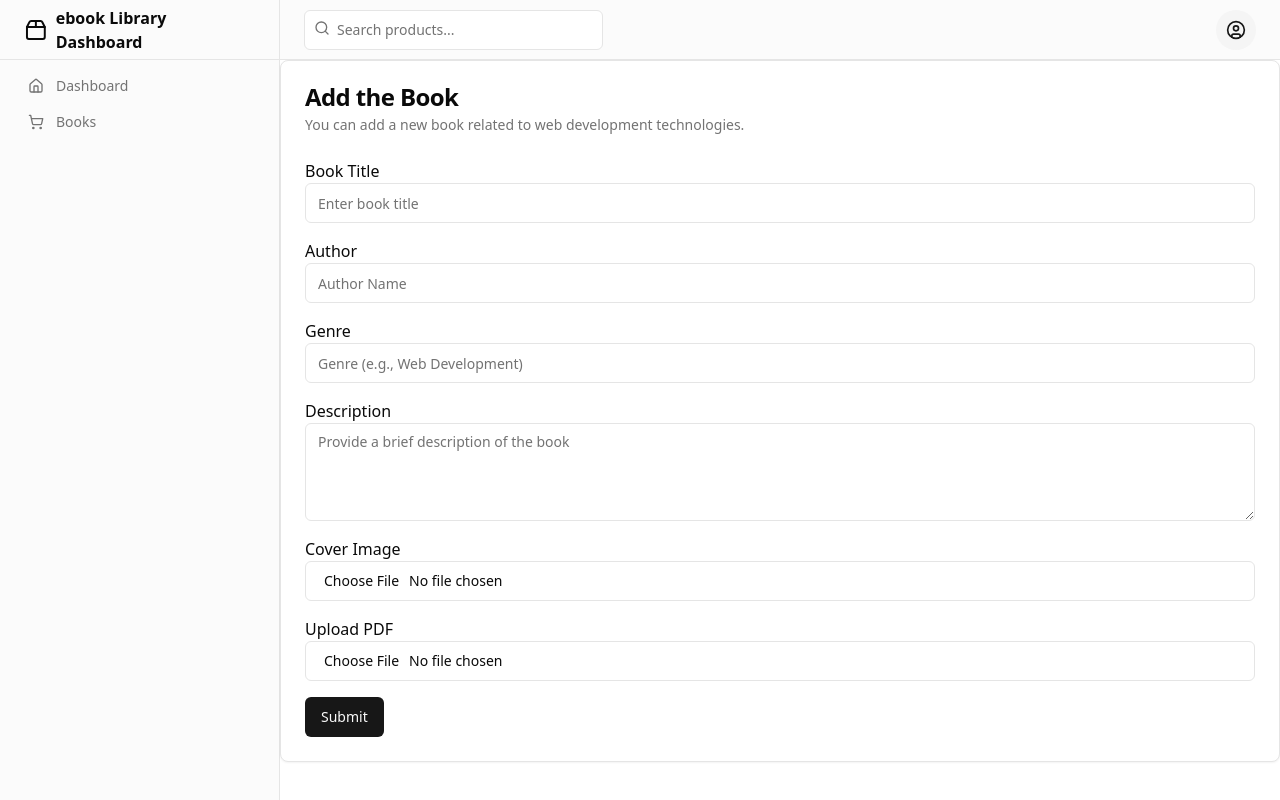
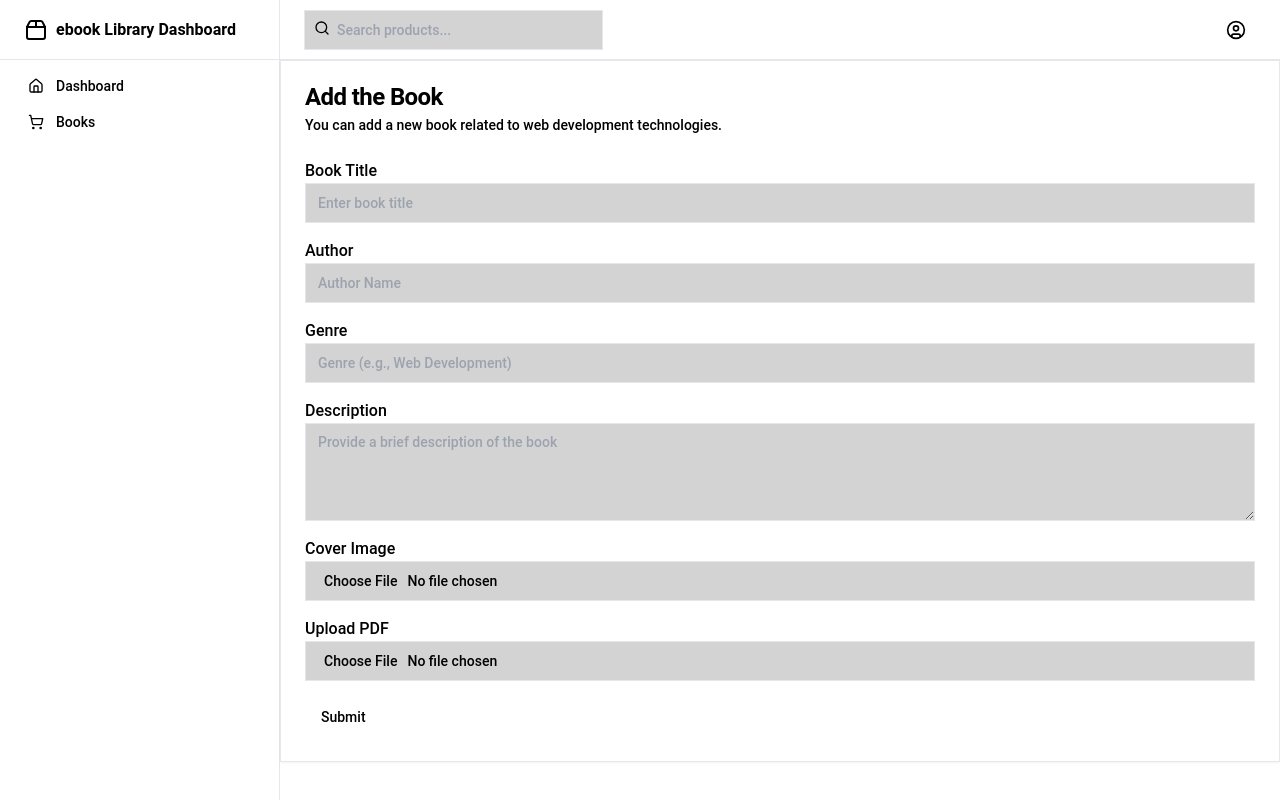
Before and after one commit to sotibx2022/elibClient, a Next.js app: page /dashboard/addBook in a window 1280 px wide. Built offline with nearby package versions, Linux system fonts and the light colour scheme.

Commit message:
Reuseable CSS added with tailwind classes

```diff
--- a/src/app/_components/banner/Banner.tsx
+++ b/src/app/_components/banner/Banner.tsx
@@ -67,11 +67,10 @@ const Banner = () => {
     spaceBetween={50}
     slidesPerView={1}
     navigation // Enable navigation for the arrows to work
-    pagination={{ clickable: true }}
     scrollbar={{ draggable: true }}
     onSlideChange={handleSlideChange}
     autoplay={{ delay: 3000, disableOnInteraction: false }}
-    className="h-auto max-h-[90vh] w-full"
+    className="h-auto max-h-[100vh] w-full"
   >
     {slidesData.map((slide, index) => (
       <SwiperSlide key={index}>
--- /dev/null
+++ b/src/app/_components/heroLayout/HeroLayout.tsx
@@ -0,0 +1,24 @@
+"use client"
+import React, { useEffect, useState } from 'react';
+import Banner from '../banner/Banner';
+import BookCaurosel from '../caurosel slider/BookCaurosel';
+const HeroLayout = () => {
+  const [screenWidth, setScreenWidth] = useState(window.innerWidth);
+  useEffect(() => {
+    // Update the width on resize
+    const handleResize = () => {
+      setScreenWidth(window.innerWidth);
+    };
+    window.addEventListener('resize', handleResize);
+    return () => {
+      window.removeEventListener('resize', handleResize);
+    };
+  }, []);
+  return (
+      <div className={`heroLayout ${screenWidth > 1000 ? 'relative' : ''}`}>
+        <Banner />
+        <BookCaurosel />
+      </div>
+  );
+};
+export default HeroLayout;
--- /dev/null
+++ b/src/app/_components/navbar/PrimaryHeader.tsx
@@ -0,0 +1,44 @@
+import Link from 'next/link'
+import React from 'react'
+const PrimaryHeader = () => {
+  return (
+    <nav className="bg-gray-800 text-white">
+      <div className="container mx-auto px-4 py-3 flex justify-between items-center">
+        {/* Left: Header */}
+        <div className="text-2xl font-bold">
+          <Link href="/">
+            elib
+          </Link>
+        </div>
+        {/* Center: Menu items */}
+        <div className="hidden md:flex space-x-6">
+          <Link href="/">
+            <span className="hover:text-gray-400 cursor-pointer">Home</span>
+          </Link>
+          <Link href="/categories">
+            <span className="hover:text-gray-400 cursor-pointer">Categories</span>
+          </Link>
+          <Link href="/best-sellers">
+            <span className="hover:text-gray-400 cursor-pointer">Best Sellers</span>
+          </Link>
+          <Link href="/new-arrivals">
+            <span className="hover:text-gray-400 cursor-pointer">New Arrivals</span>
+          </Link>
+          <Link href="/contact">
+            <span className="hover:text-gray-400 cursor-pointer">Contact Us</span>
+          </Link>
+        </div>
+        {/* Right: Login and Signup buttons */}
+        <div className="space-x-4">
+          <Link href="/auth/login">
+            <span className="px-4 py-2 bg-blue-600 hover:bg-blue-700 text-white rounded cursor-pointer">Login</span>
+          </Link>
+          <Link href="/auth/signup">
+            <span className="px-4 py-2 bg-green-600 hover:bg-green-700 text-white rounded cursor-pointer">Signup</span>
+          </Link>
+        </div>
+      </div>
+    </nav>
+  )
+}
+export default PrimaryHeader
--- /dev/null
+++ b/src/app/_components/navbar/SearchBar.tsx
@@ -0,0 +1,13 @@
+import React from 'react'
+const SearchBar = () => {
+  return (
+    <div>
+        <div className="formItem">
+            <label>Search Book</label>
+            <input type='text' placeholder='search Your book'/>
+            <button>submit</button>
+        </div>
+    </div>
+  )
+}
+export default SearchBar
--- /dev/null
+++ b/src/app/_components/navbar/SecondaryHeader.tsx
@@ -0,0 +1,18 @@
+import React from 'react'
+const SecondaryHeader = () => {
+  return (
+    <div>
+        <ul>
+            <li>HTML</li>
+            <li>CSS</li>
+            <li>Javascript</li>
+            <li>MongoDB</li>
+            <li>Nextjs</li>
+            <li>Nodejs</li>
+            <li>GSAP</li>
+            <li>React js</li>
+        </ul>
+    </div>
+  )
+}
+export default SecondaryHeader
--- a/src/app/globals.css
+++ b/src/app/globals.css
@@ -1,66 +1,75 @@
 @tailwind base;
 @tailwind components;
 @tailwind utilities;
-@layer base {
-  :root {
-    --background: 0 0% 100%;
-    --foreground: 0 0% 3.9%;
-    --card: 0 0% 100%;
-    --card-foreground: 0 0% 3.9%;
-    --popover: 0 0% 100%;
-    --popover-foreground: 0 0% 3.9%;
-    --primary: 0 0% 9%;
-    --primary-foreground: 0 0% 98%;
-    --secondary: 0 0% 96.1%;
-    --secondary-foreground: 0 0% 9%;
-    --muted: 0 0% 96.1%;
-    --muted-foreground: 0 0% 45.1%;
-    --accent: 0 0% 96.1%;
-    --accent-foreground: 0 0% 9%;
-    --destructive: 0 84.2% 60.2%;
-    --destructive-foreground: 0 0% 98%;
-    --border: 0 0% 89.8%;
-    --input: 0 0% 89.8%;
-    --ring: 0 0% 3.9%;
-    --chart-1: 12 76% 61%;
-    --chart-2: 173 58% 39%;
-    --chart-3: 197 37% 24%;
-    --chart-4: 43 74% 66%;
-    --chart-5: 27 87% 67%;
-    --radius: 0.5rem
-  }
-  .dark {
-    --background: 0 0% 3.9%;
-    --foreground: 0 0% 98%;
-    --card: 0 0% 3.9%;
-    --card-foreground: 0 0% 98%;
-    --popover: 0 0% 3.9%;
-    --popover-foreground: 0 0% 98%;
-    --primary: 0 0% 98%;
-    --primary-foreground: 0 0% 9%;
-    --secondary: 0 0% 14.9%;
-    --secondary-foreground: 0 0% 98%;
-    --muted: 0 0% 14.9%;
-    --muted-foreground: 0 0% 63.9%;
-    --accent: 0 0% 14.9%;
-    --accent-foreground: 0 0% 98%;
-    --destructive: 0 62.8% 30.6%;
-    --destructive-foreground: 0 0% 98%;
-    --border: 0 0% 14.9%;
-    --input: 0 0% 14.9%;
-    --ring: 0 0% 83.1%;
-    --chart-1: 220 70% 50%;
-    --chart-2: 160 60% 45%;
-    --chart-3: 30 80% 55%;
-    --chart-4: 280 65% 60%;
-    --chart-5: 340 75% 55%
-  }
+:root {
+  --primary: #22908d;
+  --primaryDark: #275258;
+  --background: #d3d3d3;
+  --helper: #d22c67;
 }
-@layer base {
-  * {
-    @apply border-border;
-  }
-  body {
-    @apply bg-background text-foreground;
-  }
+body,
+html {
+  background-color: var(--primaryLight);
+  margin: 0;
+  padding: 0;
+  font-family: "Roboto", sans-serif;
+  font-weight: 500;
+  box-sizing: border-box;
+  overflow-x: hidden;
+  height: 100%;
 }
+.primaryParagraph{
+  @apply text-primaryDark text-sm;
+}
+.primaryHeading{
+  @apply text-primaryDark sm:text-3xl md:text-5xl text-2xl;
+}
+.secondayHeading{
+  @apply text-primaryDark sm:text-2xl md:text-3xl text-lg
+}
+.subHeading{
+  @apply text-helper sm:text-2xl md:text-3xl text-lg relative
+}
+.subHeading::before {
+  content: '';
+  @apply absolute left-0 top-1/2 -translate-y-1/2 border-solid;
+  border-left-color: transparent;
+  border-right-color: transparent;
+  border-bottom-color: currentColor; /* Matches the text color (helper) */
+  border-left-width: 0;
+  border-right-width: 0;
+  border-bottom-width: 6px; /* Triangle size */
+  border-top-width: 6px; /* Triangle size */
+}
+/* Reusable Primary Button Class */
+.primaryButton {
+  @apply bg-primaryDark text-primaryLight border-2 border-primaryDark px-4 py-2 rounded-md cursor-pointer transition-colors duration-300 flex justify-center items-center max-w-xs max-h-12;
+}
+.primaryButton:hover {
+  @apply bg-primaryLight text-primaryDark;
+}
+/* Reusable Secondary Button Class */
+.secondaryButton {
+  @apply bg-primaryLight text-primaryDark border-2 border-primaryDark px-4 py-2 rounded-md cursor-pointer transition-colors duration-300 flex justify-center items-center max-w-xs max-h-12;
+}
+.secondaryButton:hover {
+  @apply bg-primaryDark text-primaryLight;
+}
+.flex-center{
+  @apply flex justify-center items-center;
+}
+.container{
+  @apply max-w-[90vw] mx-auto p-10;
+}
+.link{
+  @apply text-blue-600 underline text-lg transition-colors duration-300;
+}
+.link:hover{
+  @apply text-blue-800
+}
+.errorMessage{
+  @apply text-lg text-red-600;
+}
+.successMessage{
+  @apply text-lg text-green-600;
+}
--- a/src/app/page.tsx
+++ b/src/app/page.tsx
@@ -1,13 +1,13 @@
 import React from 'react'
-import Banner from './_components/banner/Banner'
 import BookList from './_components/bookList/BookList'
 import NavBar from './_components/navbar/NavBar'
 import Footer from './_components/footer/Footer'
+import HeroLayout from './_components/heroLayout/HeroLayout'
 const page = () => {
   return (
     <div>
       <NavBar/>
-      <Banner/>
+      <HeroLayout/>
       <BookList/>
       <Footer/>
     </div>
--- a/tailwind.config.ts
+++ b/tailwind.config.ts
@@ -1,5 +1,4 @@
 import type { Config } from "tailwindcss";
-
 const config: Config = {
     darkMode: ["class"],
     content: [
@@ -9,53 +8,33 @@ const config: Config = {
   ],
   theme: {
   	extend: {
-  		colors: {
-  			background: 'hsl(var(--background))',
-  			foreground: 'hsl(var(--foreground))',
-  			card: {
-  				DEFAULT: 'hsl(var(--card))',
-  				foreground: 'hsl(var(--card-foreground))'
-  			},
-  			popover: {
-  				DEFAULT: 'hsl(var(--popover))',
-  				foreground: 'hsl(var(--popover-foreground))'
-  			},
-  			primary: {
-  				DEFAULT: 'hsl(var(--primary))',
-  				foreground: 'hsl(var(--primary-foreground))'
-  			},
-  			secondary: {
-  				DEFAULT: 'hsl(var(--secondary))',
-  				foreground: 'hsl(var(--secondary-foreground))'
-  			},
-  			muted: {
-  				DEFAULT: 'hsl(var(--muted))',
-  				foreground: 'hsl(var(--muted-foreground))'
-  			},
-  			accent: {
-  				DEFAULT: 'hsl(var(--accent))',
-  				foreground: 'hsl(var(--accent-foreground))'
-  			},
-  			destructive: {
-  				DEFAULT: 'hsl(var(--destructive))',
-  				foreground: 'hsl(var(--destructive-foreground))'
-  			},
-  			border: 'hsl(var(--border))',
-  			input: 'hsl(var(--input))',
-  			ring: 'hsl(var(--ring))',
-  			chart: {
-  				'1': 'hsl(var(--chart-1))',
-  				'2': 'hsl(var(--chart-2))',
-  				'3': 'hsl(var(--chart-3))',
-  				'4': 'hsl(var(--chart-4))',
-  				'5': 'hsl(var(--chart-5))'
-  			}
-  		},
+  		colors:{
+			primaryDark:'#275258',
+			primaryLight:'#22908d',
+			background:'#d3d3d3',
+			helper:'#d22c67'
+		},
   		borderRadius: {
   			lg: 'var(--radius)',
   			md: 'calc(var(--radius) - 2px)',
   			sm: 'calc(var(--radius) - 4px)'
-  		}
+  		},
+		  backgroundImage: {
+			// Linear Gradient
+			'PrimaryGradient': 'linear-gradient(90deg, #275258 0%, #22908d 100%)',
+			// Gradient with opacity (adjusting opacity through RGBA or Tailwind utilities)
+			'PrimaryGradientOpacity': 'linear-gradient(90deg, rgba(39, 82, 88, 0.8) 0%, rgba(34, 144, 141, 0.8) 100%)',
+		  },
+		  boxShadow: {
+			// Custom shadow with primaryDark color
+			'primaryDark': '0 4px 6px rgba(39, 82, 88, 0.4)',
+			// Custom shadow with primaryLight color
+			'primaryLight': '0 4px 6px rgba(34, 144, 141, 0.3)',
+			// Custom shadow with helper color
+			'helper': '0 4px 6px rgba(210, 44, 103, 0.4)',
+			// Custom shadow with background color
+			'background': '0 4px 6px rgba(211, 211, 211, 0.5)',
+		  },
   	}
   },
   plugins: [require("tailwindcss-animate")],
```
Also changed, not shown: src/app/_components/caurosel slider/BookCaurosel.tsx (+92 -29 lines), src/app/_components/navbar/NavBar.tsx (+7 -37 lines).
